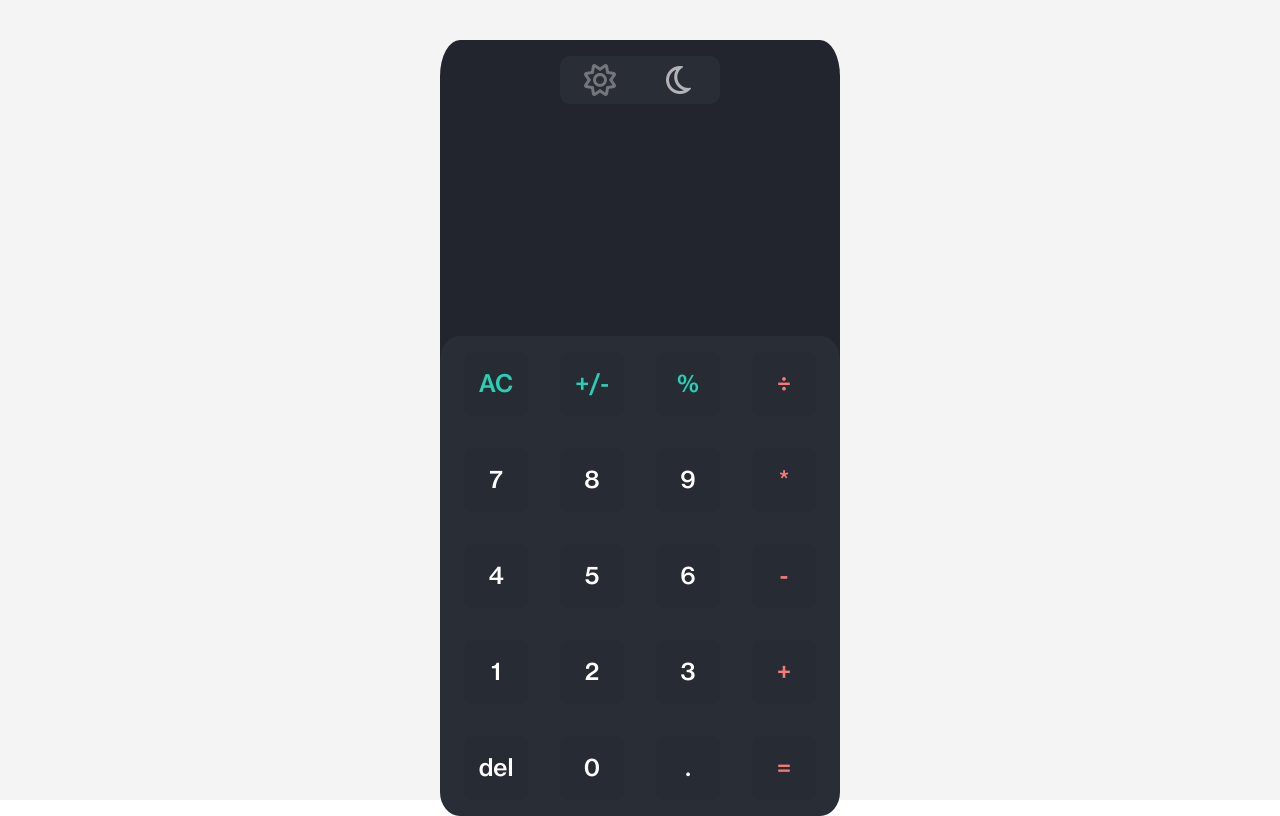
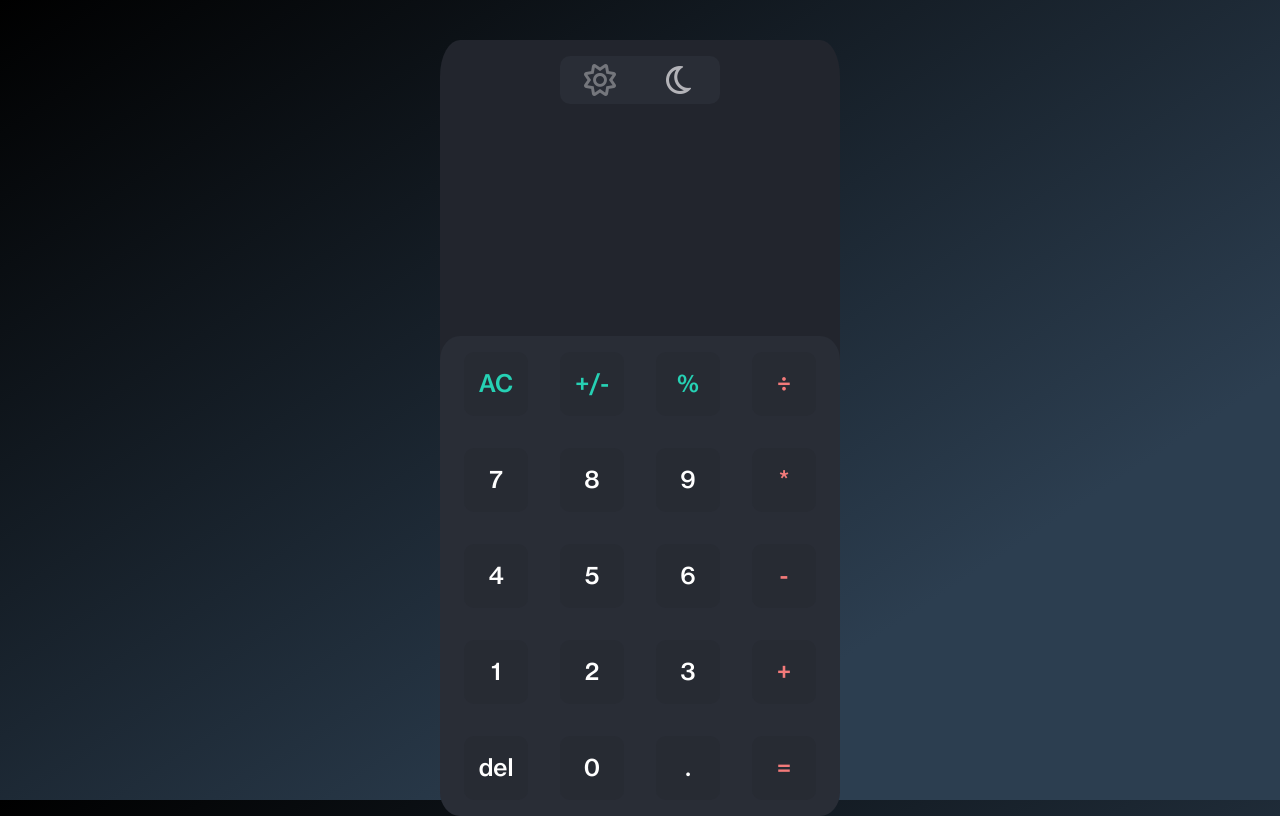
Before and after one commit to MateuszMlynek0/Calculator, a plain HTML site: page index.html in a window 1280 px wide. Both pictures are taken after a click on the element 640 px from the left and 80 px from the top of the page. Drawn offline with Linux system fonts and the light colour scheme.

Commit message:
local storage

```diff
--- a/dark-theme.css
+++ b/dark-theme.css
@@ -1,5 +1,6 @@
 :root{
-    --first-background-color:#F5F4F4;
+    --first-background-color:background-color: #000000;
+background-image: linear-gradient(147deg, #000000 0%, #2c3e50 74%);
     --second-background-color: #22252D;
     --third-background-color: #272B33;
     --fourth-background-color: #292D36;
--- a/main.js
+++ b/main.js
@@ -8,7 +8,7 @@ const clearButton = document.querySelector('[data-clear]')
 const equalsButton = document.querySelector('[data-equals]')
 const deleteButton = document.querySelector('[data-delete]')
 const calcModeContainer = document.querySelector('.calc__mode-container')
-const divide = document.querySelector('.divide')
+
 
 
 class Calculator {
@@ -136,15 +136,20 @@ deleteButton.addEventListener('click', () => {
     calculator.updateDisplay();
 })
 
-// LIGHT MODE
+// LIGHT MODE and local storage
 const theme = document.querySelector("#theme-link");
 
-// Listen for a click on the button
 calcModeContainer.addEventListener("click", function () {
     // If the current URL contains "ligh-theme.css"
+    console.log(theme.href)
     if (theme.getAttribute("href") == "dark-theme.css") {
         theme.href = "light-theme.css";
+        localStorage.setItem('darkMode', 'disabled')
     } else {
         theme.href = "dark-theme.css";
+        localStorage.setItem('darkMode', 'enabled')
     }
 });
+if (localStorage.getItem('darkMode') == 'enabled') {
+    theme.href = "dark-theme.css";
+}
```
